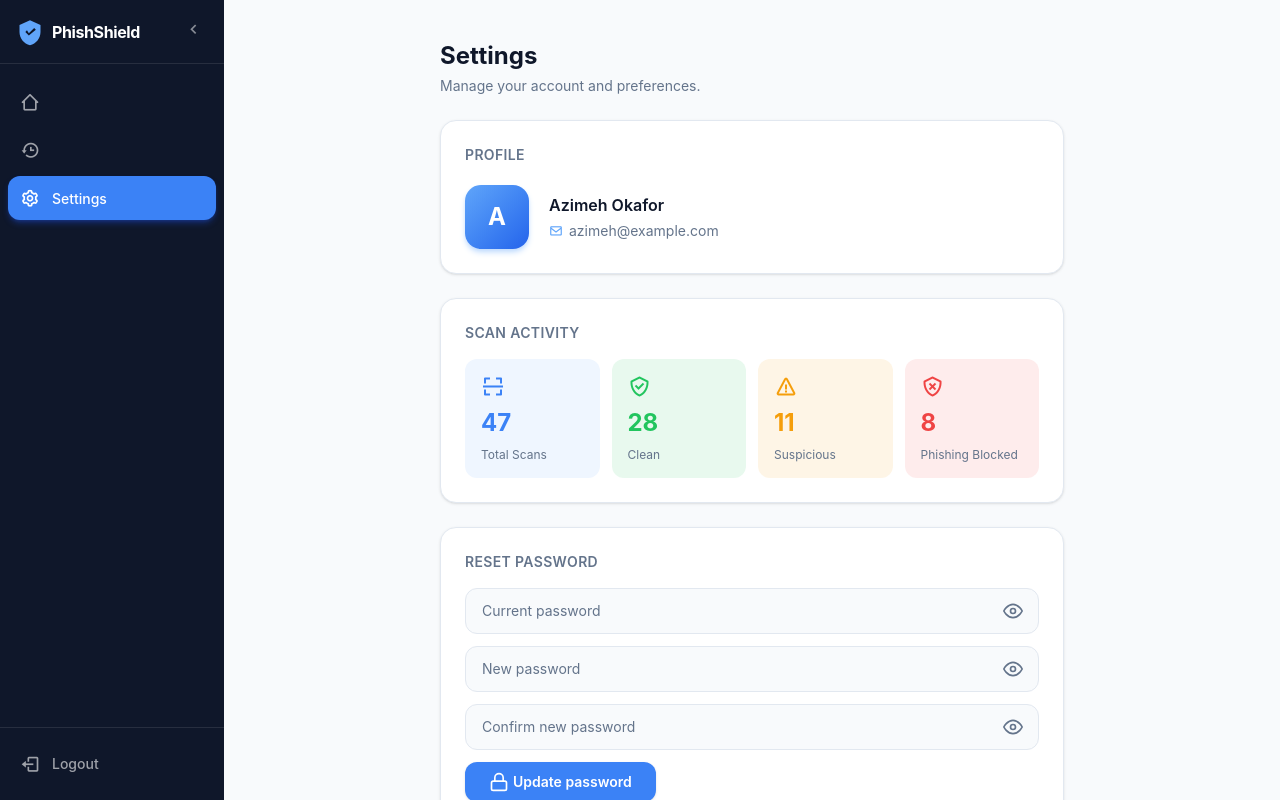
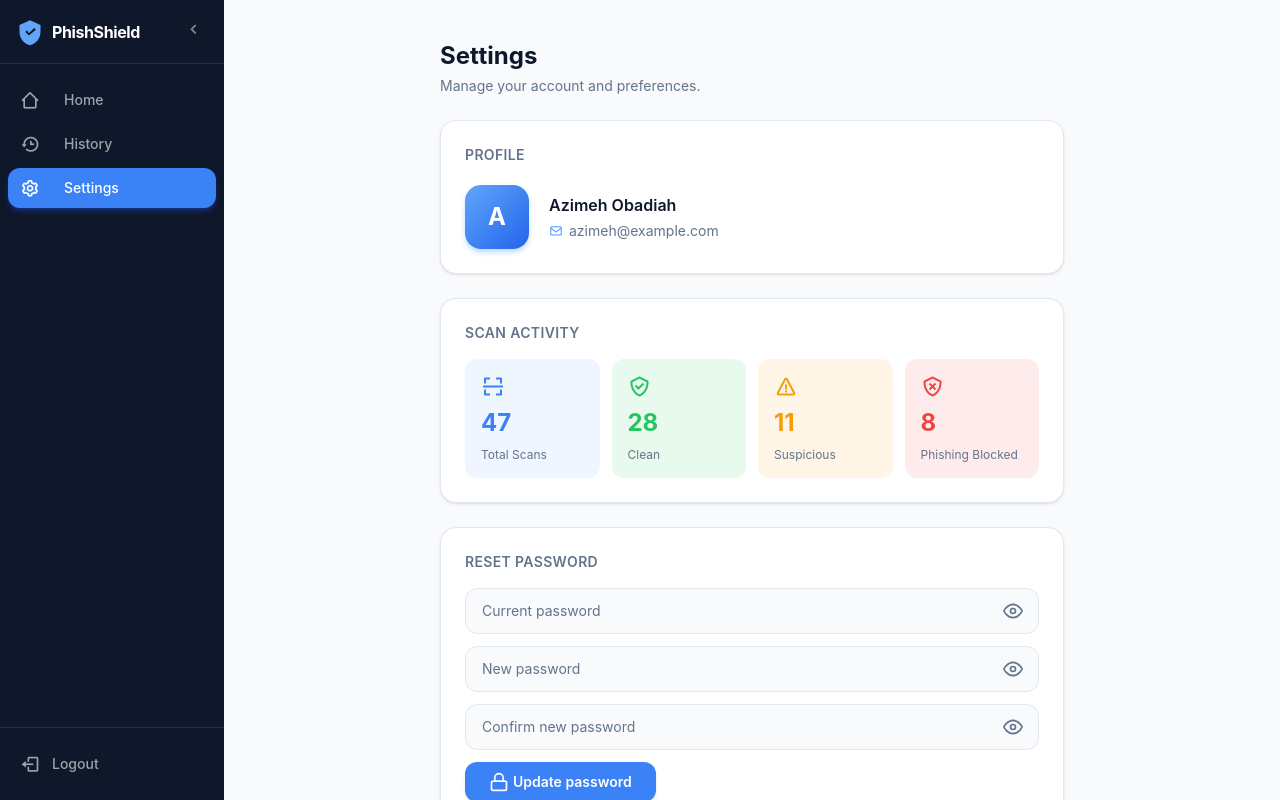
Before and after one commit to zimcodes1/PHISHIELD, a React (Vite) app in the folder frontend/: page /settings in a window 1280 px wide. Built offline with nearby package versions, Linux system fonts and the light colour scheme.

Commit message:
fix: add navlink text for sidenav on large displays

```diff
--- a/frontend/src/components/dashboard/Sidebar.tsx
+++ b/frontend/src/components/dashboard/Sidebar.tsx
@@ -80,11 +80,16 @@ export default function Sidebar() {
 							}
               max-sm:overflow-hidden max-sm:inline-grid sm:block`}
 									>
-										<span className="text-sm font-medium overflow-hidden whitespace-nowrap">
+										<span className="hidden max-sm:block text-sm font-medium overflow-hidden whitespace-nowrap">
 											{label}
 										</span>
 									</div>
 								)}
+								{!collapsed && (
+                  <span className="max-sm:hidden text-sm font-medium overflow-hidden whitespace-nowrap">
+									{label}
+								</span>
+                )}
 							</>
 						)}
 					</NavLink>
--- a/frontend/src/pages/Settings.tsx
+++ b/frontend/src/pages/Settings.tsx
@@ -5,7 +5,7 @@ import { LockIcon } from "../components/CustomIcons";
 
 // TODO: replace with real auth context / API data
 const MOCK_USER = {
-  fullName: "Azimeh Okafor",
+  fullName: "Azimeh Obadiah",
   email: "azimeh@example.com",
 };
 
```
